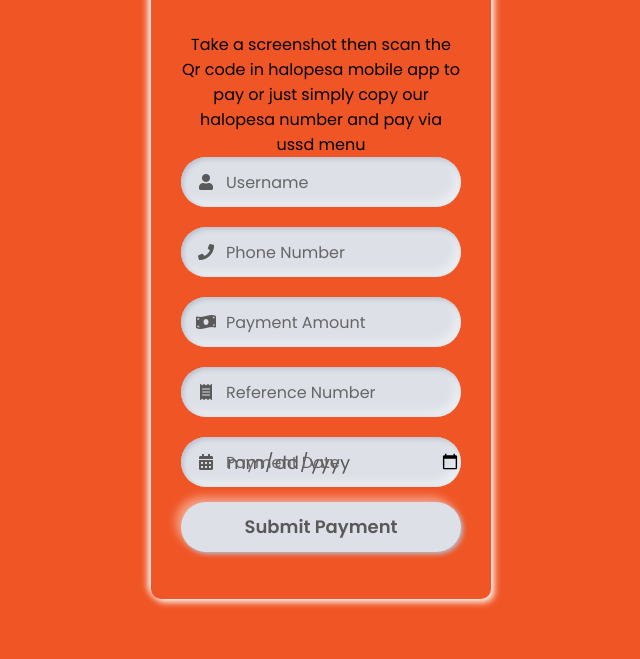
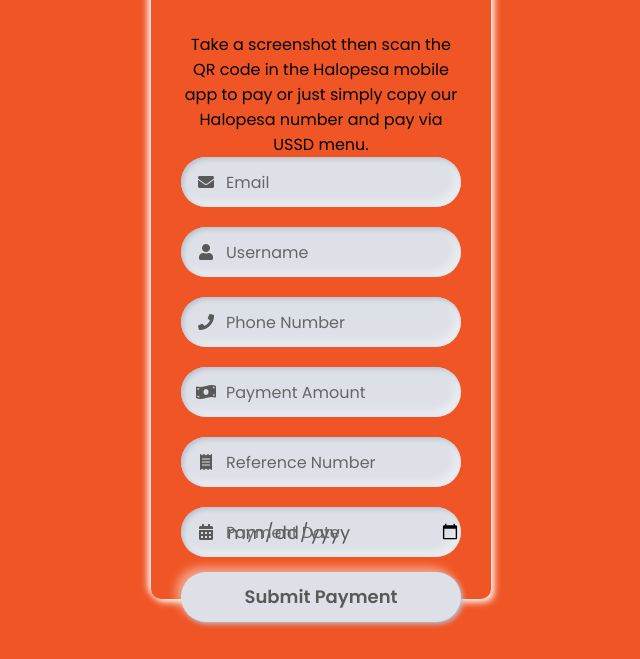
Before and after one commit to Zelenskypilot/MailGmailjs, a website: page index.html in a window 1280 px wide. Shown: the part 141-800 px from the top of the page, without its empty margins (319-959 px from the left). Drawn offline with Linux system fonts and the light colour scheme.

Commit message:
Update index.html

```diff
--- a/index.html
+++ b/index.html
@@ -9,14 +9,19 @@
 <body>
   <div class="content">
     <div class="text">
-     Halopesa
+      Halopesa
     </div>
 
     <div class="CO-details">
-      <p class="details"> Take a screenshot then scan the Qr code in halopesa mobile app  to pay or just simply copy our halopesa number and pay via ussd menu </p>
+      <p class="details">Take a screenshot then scan the QR code in the Halopesa mobile app to pay or just simply copy our Halopesa number and pay via USSD menu.</p>
     </div>
 
     <form id="manual-payment-form" action="/send-email" method="POST">
+      <div class="field">
+        <input type="email" id="email" name="email" required>
+        <span class="fas fa-envelope"></span>
+        <label>Email</label>
+      </div>
       <div class="field">
         <input type="text" id="username" name="username" required>
         <span class="fas fa-user"></span>
@@ -47,4 +52,4 @@
     </form>
   </div>
 </body>
-</html>
+          </html>
```
